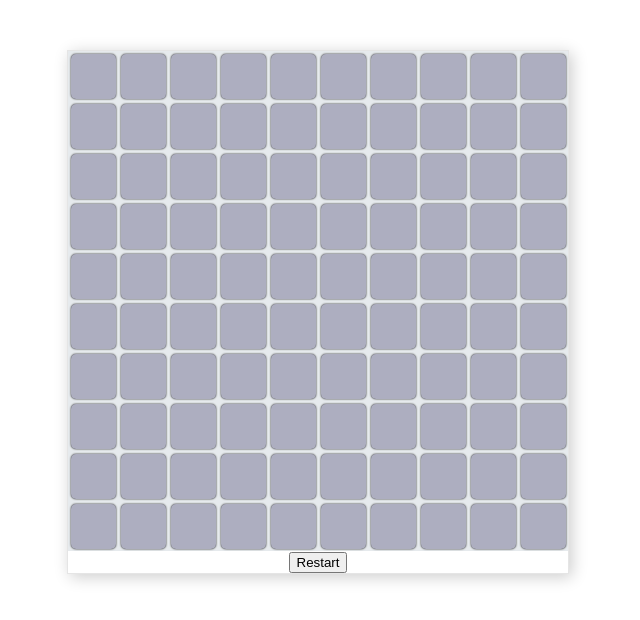
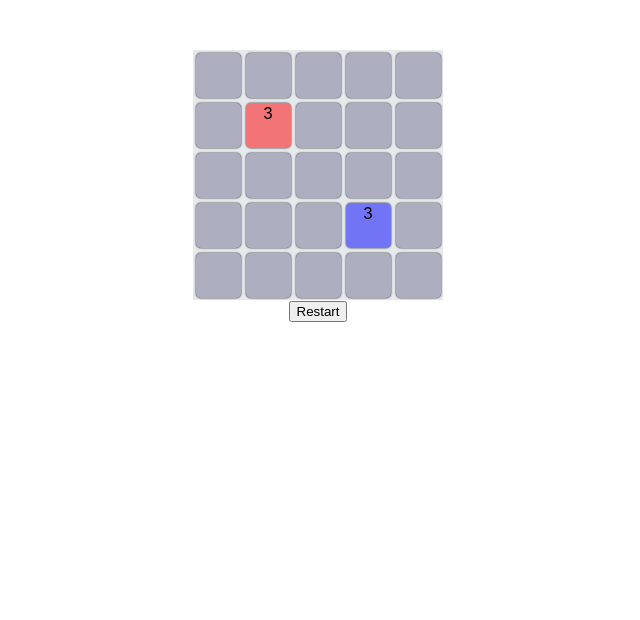
Before and after one commit to Egas099/points, a React (Create React App) app: page / in a window 1280 px wide. Shown: the top 620 px of the page, without its empty margins (322-962 px from the left). Built offline with nearby package versions, Linux system fonts and the light colour scheme.

Commit message:
DevCommit #06.09.21
Code main game logic

```diff
--- a/src/components/Cell/CellItem.module.css
+++ b/src/components/Cell/CellItem.module.css
@@ -8,18 +8,29 @@
     border-radius: 5px;
     height: 90%;
     margin: 5%;
-    background-color: #ADAEC0;
     box-shadow: 0 0 2px black;
 }
 
-.one {
+.content::selection {
+    background-color: rgba(0, 0, 0, 0);
+}
+
+.none {
+    background-color: #ADAEC0;
+}
+
+.blue {
+    background-color: rgba(0, 0, 255, 0.5);
+}
+
+.green {
     background-color: rgba(0, 128, 0, 0.5);
 }
 
-.two {
+.yellow {
     background-color: rgba(218, 165, 32, 0.5);
 }
 
-.three {
+.red {
     background-color: rgba(255, 0, 0, 0.5);
 }
--- a/src/components/Cell/CellItem.tsx
+++ b/src/components/Cell/CellItem.tsx
@@ -1,6 +1,8 @@
-import React, { FC } from 'react'
+import { FC } from 'react'
 import { useDispatch } from 'react-redux';
-import { Cell, GameActions, playerMove } from '../../store/gameReducer'
+import { useTypedSelector } from '../../hooks/useTypedSelector';
+import { cellIncrement, nextMover } from '../../store/gameReducer';
+import { Player } from '../../types';
 import styles from './CellItem.module.css';
 
 interface Props {
@@ -9,22 +11,32 @@ interface Props {
 
 const CellItem: FC<Props> = ({ cell }) => {
     const dispatch = useDispatch();
+    const state = useTypedSelector(state => state.game)
 
-    const getColorClass = (number: number) => {
-        switch (number) {
-            case 1: return styles.one;
-            case 2: return styles.two;
-            case 3: return styles.three;
+    const getColorClass = (player: Player) => {
+        switch (player) {
+            case undefined: return styles.none;
+            case Player.blue: return styles.blue;
+            case Player.red: return styles.red;
             default: return '';
         }
     }
 
+    const click = () => {
+        if (state.mover === cell.player) {
+            dispatch(cellIncrement(cell.id))
+            dispatch(nextMover());
+        }
+    }
+
     return (
-        <div className={styles.wrapper}>
+        <div className={styles.wrapper} draggable="false">
             <div
-                className={[styles.content, getColorClass(cell.count)].join(' ')}
-                onClick={() => dispatch(playerMove(cell.id))}
+                className={[styles.content, getColorClass(cell.player)].join(' ')}
+                onClick={click}
+                draggable="false"
             >
+                {cell.count === 0 ? '' : cell.count}
             </div>
         </div>
     )
--- a/src/components/GameField/GameField.module.css
+++ b/src/components/GameField/GameField.module.css
@@ -1,10 +1,11 @@
-.wrapper {
+.wrapper {}
+
+.content {
+    flex-direction: column;
     display: flex;
-    flex-direction: column;
 }
-
-.content {}
 
 .row {
     display: flex;
+    justify-content: center;
 }
--- a/src/components/GameField/GameField.tsx
+++ b/src/components/GameField/GameField.tsx
@@ -1,6 +1,4 @@
-import React from 'react'
 import { FC } from 'react'
-import { Cell } from '../../store/gameReducer'
 import CellItem from '../Cell/CellItem'
 import styles from './GameField.module.css'
 
@@ -11,6 +9,7 @@ interface Props {
 const GameField: FC<Props> = ({ field }) => {
     return (
         <div className={styles.wrapper}>
+            <div className={styles.content}>
                 {field.map(row => (
                     <div className={styles.row} key={Math.random()}>
                         {row.map((cell) => (
@@ -19,6 +18,7 @@ const GameField: FC<Props> = ({ field }) => {
                     </div>
                 ))}
             </div>
+        </div>
     )
 }
 
--- a/src/css/App.css
+++ b/src/css/App.css
@@ -2,14 +2,10 @@
   text-align: center;
 }
 
-.App-logo {
-  height: 40vmin;
-  pointer-events: none;
+.App__content {
+  /* max-width: 500px; */
+  box-sizing: content-box;
+  margin: 50px auto;
+  /* border: 1px solid rgba(0, 0, 0, 0.1); */
+  /* box-shadow: 3px 3px 15px rgba(0, 0, 0, 0.2); */
 }
-
-.App__content {
-  max-width: 500px;
-  margin: 50px auto;
-  border: 1px solid rgba(0, 0, 0, 0.1);
-  box-shadow: 3px 3px 15px rgba(0, 0, 0, 0.2);
-}
--- /dev/null
+++ b/src/data/index.ts
@@ -0,0 +1,18 @@
+import { Player } from '../types';
+
+export const spawnPoints: SpawnPoint[] = [
+    { x: 1, y: 1, player: Player.red },
+    { x: 3, y: 3, player: Player.blue },
+];
+
+export const fieldSize = { x: 5, y: 5 }
+
+// export const fieldTemplates = [
+//     {
+//         size: { x: 5, y: 5 },
+//         spawns: [
+//             { x: 1, y: 1, player: Player.blue },
+//             { x: 2, y: 2, player: Player.red },
+//         ]
+//     }
+// ]
--- /dev/null
+++ b/src/logic/index.ts
@@ -0,0 +1,57 @@
+import { Dispatch } from 'react';
+import { fieldSize } from '../data';
+import { cellCapture, cellIncrement, cellZeroing } from '../store/gameReducer';
+import { Player } from '../types';
+
+export const checkCellsToOverflow = (state: GameState, dispatch: Dispatch<any>) => {
+    state.field.forEach((row) => {
+        row.forEach((cell) => {
+            if (cell.count > 3)
+                cloneCell(state, dispatch, cell)
+        })
+    })
+}
+
+const cloneCell = (state: GameState, dispatch: Dispatch<any>, cell: Cell) => {
+    const player = cell.player;
+    const [x, y] = calcCellPositionById(cell.id);
+    dispatch(cellZeroing(state.field[y][x].id));
+
+    if (y + 1 < fieldSize.y)
+        cellIncAndCapture(dispatch, state.field[y + 1][x].id, player)
+
+    if (x + 1 < fieldSize.x)
+        cellIncAndCapture(dispatch, state.field[y][x + 1].id, player)
+
+    if (y - 1 >= 0)
+        cellIncAndCapture(dispatch, state.field[y - 1][x].id, player)
+
+    if (x - 1 >= 0)
+        cellIncAndCapture(dispatch, state.field[y][x - 1].id, player)
+}
+
+const cellIncAndCapture = (dispatch: Dispatch<any>, id: number, player: Player) => {
+    dispatch(cellCapture({ cellId: id, player: player }))
+    dispatch(cellIncrement(id));
+}
+
+export const calcCellPositionById = (number: number) => [number % 10, Math.floor(number / 10)]
+
+export const getNextMover = (player: Player) => Player[player + 1] ? ++player : 0;
+
+export const createField = (size: Vector2): Cell[][] => {
+    return new Array(size.y).fill(1).map((a, i) => {
+        return (new Array(size.x).fill(1).map((b, j) => createCell(i * 10 + j)))
+    })
+}
+
+const createCell = (id: number) => ({ id: id, count: 0, player: undefined })
+
+export const placeSpawnPoint = (field: Cell[][], spawnPoints: SpawnPoint[]) => {
+    let newField = field;
+    spawnPoints.forEach((spawn) => {
+        newField[spawn.y][spawn.x].player = spawn.player;
+        newField[spawn.y][spawn.x].count = 3;
+    });
+    return newField;
+}
--- a/src/store/gameReducer.ts
+++ b/src/store/gameReducer.ts
@@ -1,61 +1,22 @@
-export type Cell = {
-    id: number;
-    count: number;
-}
+import { fieldSize, spawnPoints } from '../data';
+import { calcCellPositionById, createField, getNextMover, placeSpawnPoint } from '../logic';
+import { Player } from '../types';
+import { CellZeroing, GameActions, GameActionType, CellIncrement, CellCapture, playerMoving } from './types';
 
-interface GameState {
-    field: Cell[][]
-}
-
-export enum GameActionType {
-    PLAYER_MOVE = 'PLAYER_MOVE',
-    CELL_ZEROING = 'CELL_ZEROING',
-    RESTART_GAME = 'RESTART_GAME',
-    CHANGE_TITLE = 'CHANGE_TITLE',
-}
-
-export interface PlayerMove {
-    type: GameActionType.PLAYER_MOVE;
-    payload: number;
-}
-export interface CellZeroing {
-    type: GameActionType.CELL_ZEROING;
-    payload: number;
-}
-
-export interface RestartGame {
-    type: GameActionType.RESTART_GAME;
-    payload: undefined;
-}
-
-export interface ChangeTitle {
-    type: GameActionType.CHANGE_TITLE;
-    payload: string;
-}
-
-export type GameActions = PlayerMove | CellZeroing | RestartGame | ChangeTitle;
-
-const createField = (): Cell[][] => {
-    return new Array(10).fill(1).map((a, i) => {
-        return (new Array(10).fill(1).map((b, j) => createCell(i * 10 + j)))
-    })
-}
-const createCell = (id: number) => ({ id: id, count: 0 })
-
-const defaultState = (): GameState => ({
-    field: createField(),
-})
-
-export const calcPosition = (number: number) => {
-    return [number % 10, Math.floor(number / 10)]
+const defaultState = (): GameState => {
+    return { field: placeSpawnPoint(createField(fieldSize), spawnPoints), mover: Player.red }
 }
 
 export const gameReducer = (state = defaultState(), action: GameActions) => {
     switch (action.type) {
-        case GameActionType.PLAYER_MOVE:
-            return actionPlayerMove(state, action);
+        case GameActionType.CELL_CAPTURE:
+            return actionCellCapture(state, action);
+        case GameActionType.CELL_INCREMENT:
+            return actionCellIncrement(state, action);
         case GameActionType.CELL_ZEROING:
             return actionCellZeroing(state, action);
+        case GameActionType.NEXT_MOVER:
+            return { ...state, mover: getNextMover(state.mover) };
         case GameActionType.RESTART_GAME:
             return defaultState();
         default:
@@ -63,23 +24,39 @@ export const gameReducer = (state = defaultState(), action: GameActions) => {
     }
 };
 
-export const playerMove = (payload: number): GameActions => ({ type: GameActionType.PLAYER_MOVE, payload: payload })
+export const cellIncrement = (payload: number): GameActions => ({ type: GameActionType.CELL_INCREMENT, payload: payload })
 export const cellZeroing = (payload: number): GameActions => ({ type: GameActionType.CELL_ZEROING, payload: payload })
+export const cellCapture = (payload: playerMoving): GameActions => ({ type: GameActionType.CELL_CAPTURE, payload: payload })
+export const nextMover = (): GameActions => ({ type: GameActionType.NEXT_MOVER, payload: undefined })
 export const restartGame = (): GameActions => ({ type: GameActionType.RESTART_GAME, payload: undefined })
 
-function actionPlayerMove(state: GameState, action: PlayerMove) {
+
+function actionCellCapture(state: GameState, action: CellCapture) {
     let newState = { ...state };
-    const [x, y] = calcPosition(action.payload);
+    const [x, y] = calcCellPositionById(action.payload.cellId);
+
+    newState.field[y][x].player = action.payload.player;
+
+    return newState;
+}
+
+function actionCellIncrement(state: GameState, action: CellIncrement) {
+
+    let newState = { ...state };
+    const [x, y] = calcCellPositionById(action.payload);
 
     newState.field[y][x].count += 1;
 
     return newState;
 }
+
+
 function actionCellZeroing(state: GameState, action: CellZeroing) {
     let newState = { ...state };
-    const [x, y] = calcPosition(action.payload);
+    const [x, y] = calcCellPositionById(action.payload);
 
     newState.field[y][x].count = 0;
+    newState.field[y][x].player = undefined;
 
     return newState;
 }
--- /dev/null
+++ b/src/store/types/index.ts
@@ -0,0 +1,52 @@
+import { Player } from '../../types';
+
+export enum GameActionType {
+    CELL_CAPTURE = 'CELL_CAPTURE',
+    CELL_INCREMENT = 'CELL_INCREMENT',
+    CELL_ZEROING = 'CELL_ZEROING',
+    NEXT_MOVER = 'NEXT_MOVER',
+    RESTART_GAME = 'RESTART_GAME',
+    CHANGE_TITLE = 'CHANGE_TITLE',
+}
+
+/**
+ * Interfaces of actions
+ */
+
+export interface CellCapture {
+    type: GameActionType.CELL_CAPTURE;
+    payload: playerMoving;
+}
+export interface CellIncrement {
+    type: GameActionType.CELL_INCREMENT;
+    payload: number;
+}
+export interface CellZeroing {
+    type: GameActionType.CELL_ZEROING;
+    payload: number;
+}
+export interface NextMover {
+    type: GameActionType.NEXT_MOVER;
+    payload: undefined;
+}
+export interface RestartGame {
+    type: GameActionType.RESTART_GAME;
+    payload: undefined;
+}
+
+export interface ChangeTitle {
+    type: GameActionType.CHANGE_TITLE;
+    payload: string;
+}
+
+export type GameActions = CellZeroing
+    | RestartGame
+    | ChangeTitle
+    | CellIncrement
+    | NextMover
+    | CellCapture;
+
+export interface playerMoving {
+    cellId: number;
+    player: Player;
+}
--- /dev/null
+++ b/src/types/index.ts
@@ -0,0 +1,3 @@
+export enum Player {
+    red, blue,
+}
```
Also changed, not shown: src/App.tsx (+4 -25 lines), src/react-app-env.d.ts (+22 -0 lines). Lines whose indentation alone changed are shown as unchanged.
